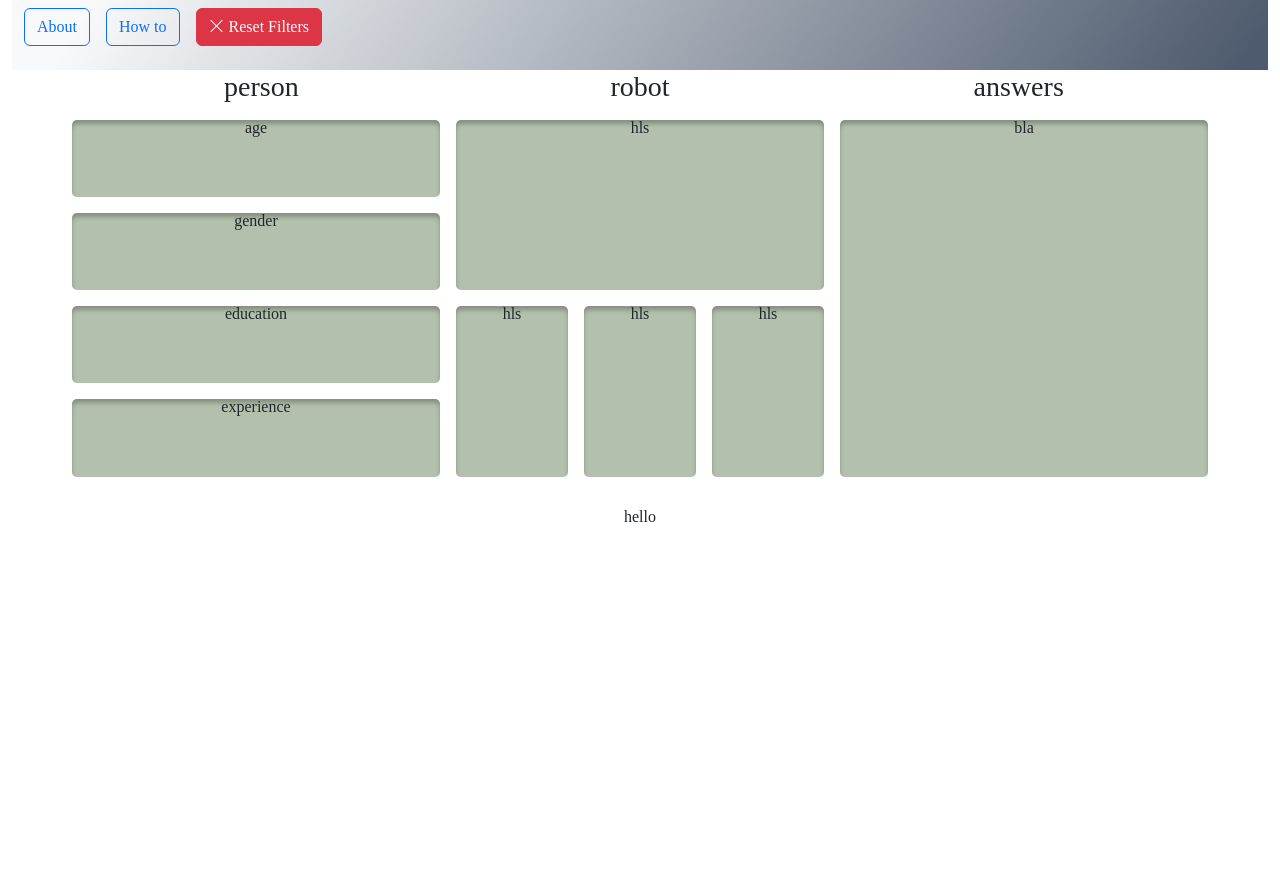
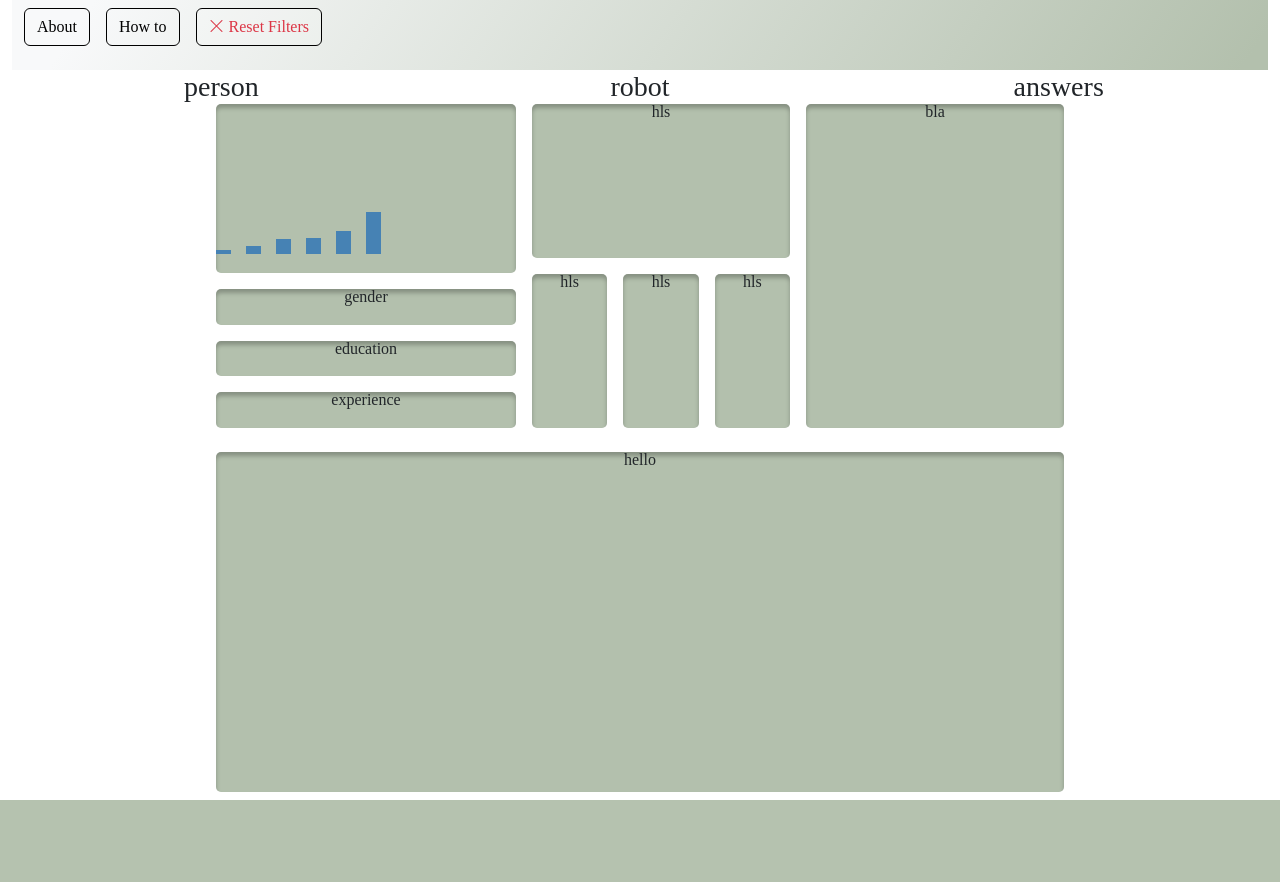
Before and after one commit to Yelyzavetaa/project, a Django app: page /robots/main/ in a window 1280 px wide. After the commit the page ends 800 px from the top, so only its background shows below. Run offline with Django 4.2, Linux system fonts and the light colour scheme; some libraries are stand-ins or nearby versions.

Commit message:
css changes, first filter

```diff
--- a/robots/static/css/style.css
+++ b/robots/static/css/style.css
@@ -2,15 +2,38 @@ body {
     text-align: center;
 }
 
+.my-5 {
+  margin-top: 3rem!important;
+  margin-bottom: 3rem!important;
+}
+
+.mx-5 {
+  margin-right: 12rem !important;
+  margin-left: 12rem!important;
+}
+
 header {
     border-bottom: 1px solid #000;
-    background: linear-gradient(304deg, #4e5b6e  2.08%, rgba(63, 137, 28, 0.00) 93.75%);
+    background: linear-gradient(304deg, #b3c0ad  2.08%, rgba(63, 137, 28, 0.00) 93.75%);
 }
 
 .filters {
     border-radius: 5px;
     background: #B3C0AD;
     box-shadow: 0px 4px 4px 0px rgba(0, 0, 0, 0.25) inset;
+}
+
+.btn-outline-primary {
+  --bs-btn-color: #000;
+  --bs-btn-border-color: #000;
+  --bs-btn-hover-color: #fff;
+}
+
+
+.btn-danger {
+  --bs-btn-color: #dc3545;
+  --bs-btn-bg: rgba(255, 255, 255, 0.15);
+  --bs-btn-border-color: #000;
 }
 
 .bi::before, [class*=" bi-"]::before, [class^=bi-]::before {
--- a/robots/templates/main.html
+++ b/robots/templates/main.html
@@ -7,6 +7,7 @@
     <link rel="stylesheet" href="https://cdn.jsdelivr.net/npm/bootstrap-icons@1.11.2/font/bootstrap-icons.min.css">
     <!-- Bootstrap CSS -->
     <link rel="stylesheet" href="https://cdn.jsdelivr.net/npm/bootstrap@5.3.0/dist/css/bootstrap.min.css">
+    <script src="https://d3js.org/d3.v5.min.js"></script>
     <!-- Option 1: Include in HTML -->
 
     <title>Robots</title>
@@ -15,8 +16,8 @@
     <link rel="stylesheet" href="{% static 'css/styleguide.css'%}?{% now 'U' %}" />
     <title>Document</title>
 </head>
-<body class="container-fluid d-flex flex-column min-vh-100">
-    <header class="navbar navbar-expand-xxl navbar-light bg-light">
+<body class="container-fluid d-flex flex-column min-vh-100 overflow-hidden">
+    <header class="navbar navbar-expand-xxl navbar-light bg-light ">
     <!-- <div class="container"> -->
         <nav class="container-xxl flex-wrap flex-lg-nowrap">
             <div class="d-flex gap-2 mb-3 ">
@@ -30,7 +31,7 @@
         </nav>
         <!-- </div> -->
     </header>
-    <div class="row row-cols-1 mx-5 gy-3 h-100">
+    <div class="row">
         <div class="col">
             <div class="row g-0 w-100">
                 <div class="col">
@@ -44,12 +45,15 @@
                 </div>
             </div>
         </div>
+    </div>
+    <div class="row row-cols-1 mx-5 gy-2 h-100 mb-4 ">
+
         <div class="col h-50">
             <div class="row gx-3 h-100">
                 <div class="col">
                     <div class="row h-100 row-cols-1 gx-0  gy-3 " >
                         <div class="col filters">
-                            <span >age</span>
+                            <div id="chart-container"></div>
                         </div>
 
                         <div class="col filters">
@@ -109,12 +113,39 @@
             </div>
         </div>
         <div class="col h-50">
-            <div class="row g-0 h-50">
+            <div class="row g-0 h-100">
                 <div class="col">
+                    <div class="filters h-100">
                     <span>hello</span>
+                </div>
                 </div>
             </div>
         </div>
     </div>
+
+    <script>
+        // Your D3.js code goes here
+        // For example, let's create a simple bar chart
+
+        // Sample data
+        var data = [4, 8, 15, 16, 23, 42];
+
+        // Create an SVG container
+        var svg = d3.select("#chart-container")
+            .append("svg")
+            //.attr("width", 300)
+            //.attr("height", 150);
+
+        // Create bars
+        svg.selectAll("rect")
+            .data(data)
+            .enter().append("rect")
+            .attr("x", function (d, i) { return i * 30; })
+            .attr("y", function (d) { return 150 - d; })
+            .attr("width", 15)
+            .attr("height", function (d) { return d; })
+            .attr("fill", "steelblue");
+    </script>
+
 </body>
 </html>
```
